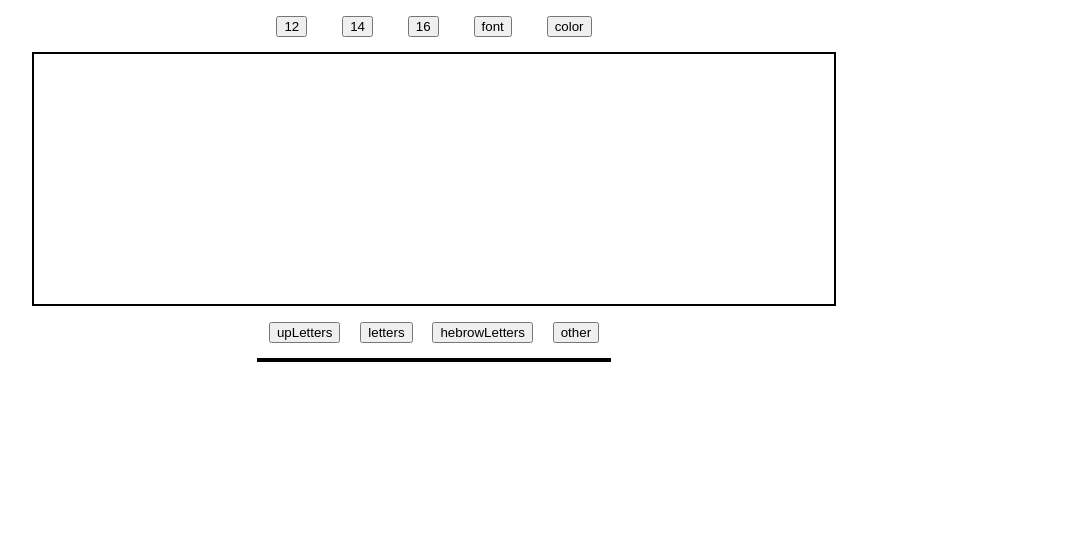
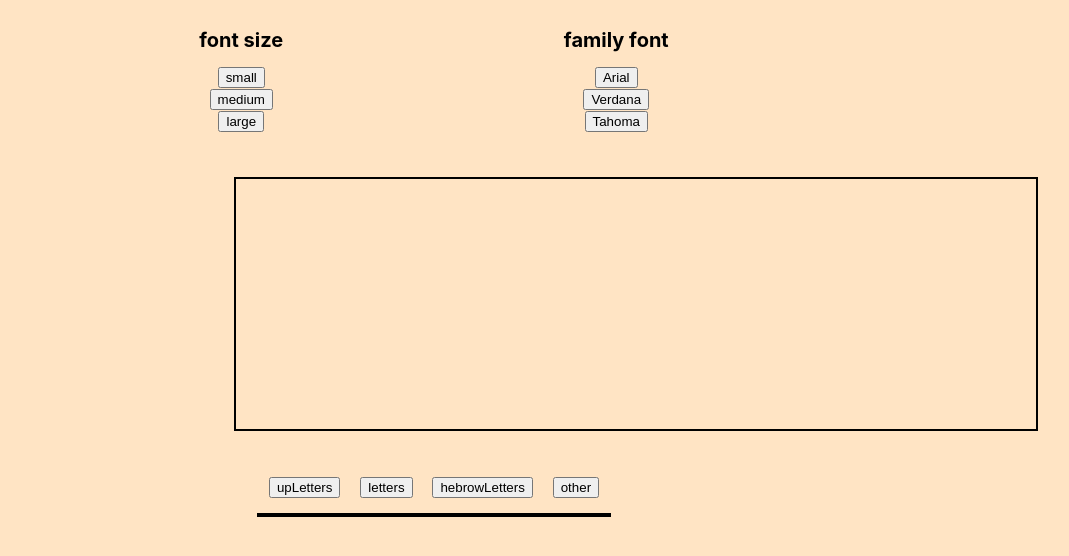
Before and after one commit to LeaScetbon/FullStackProject4, a React (Create React App) app: page / in a window 1280 px wide. Shown: the top 556 px of the page, without its empty margins (206-1275 px from the left). Built offline with nearby package versions, Linux system fonts and the light colour scheme.

Commit message:
16/04 14:00

```diff
--- a/src/App.css
+++ b/src/App.css
@@ -1,3 +1,4 @@
+
 .App {
   text-align: center;
 }
@@ -5,6 +6,9 @@
 .App-logo {
   height: 40vmin;
   pointer-events: none;
+}
+h1{
+  font-size: 20px;
 }
 
 @media (prefers-reduced-motion: no-preference) {
--- a/src/App.js
+++ b/src/App.js
@@ -4,6 +4,7 @@ import React from 'react';
 import Screen from './screen';
 import Keyboard from "./keyboard";
 import ButtonStyle from "./buttonStyle";
+import Color from './color';
 
 export class App extends React.Component {
   /*state = {
@@ -16,16 +17,25 @@ export class App extends React.Component {
 
   render() {
     return (
-      <div id="App" className="App" style={{/* display: "flex", justifyContent: "space-around" */alignItems: 'center', margin: 'auto' }}>
-        {/*<Color/>*/}
-        <div style={{ width: '350px', display: "flex", justifyContent: "space-around", padding: '15px', margin: 'auto' }}>
-          <ButtonStyle content="12" />
-          <ButtonStyle content="14" />
-          <ButtonStyle content="16" />
-          <ButtonStyle content="font" />
-          <ButtonStyle content="color" />
+      <div id="App" className="App" style={{ /*display: "flex", justifyContent: "space-around" ,*/alignItems: 'center', margin: 'auto' }}>
+        <div style={{ width: '750px', display: "flex", justifyContent: "space-around", padding: '15px', margin: 'auto', alignItems: 'center' }}>
+          {/* <Color /> */}
+          <div>
+            <h1>font size</h1>
+            <ButtonStyle content="small" />
+            <ButtonStyle content="medium" />
+            <ButtonStyle content="large" />
+          </div>
+          <div>
+            <h1>family font</h1>
+            <ButtonStyle content="Arial" />
+            <ButtonStyle content="Verdana" />
+            <ButtonStyle content="Tahoma" />
+          </div>
         </div>
-        <Screen />
+        <div style={{ width: '400px', display: "flex", justifyContent: "space-around", padding: '30px', margin: 'auto' }}>
+          <Screen />
+        </div>
         <div style={{ width: '350px', display: "flex", justifyContent: "space-around", padding: '15px', margin: 'auto' }}>
           <Keyboard content="upLetters" />
           <Keyboard content="letters" />
--- a/src/button.css
+++ b/src/button.css
@@ -9,4 +9,5 @@
 .buttonClass{
     flex:1;
     padding: 3px;
+    font-family:'Lucida Sans', 'Lucida Sans Regular', 'Lucida Grande', 'Lucida Sans Unicode', Geneva, Verdana, sans-serif
 }
--- a/src/buttonStyle.js
+++ b/src/buttonStyle.js
@@ -9,9 +9,18 @@ export class ButtonStyle extends React.Component {
     }
 
     handleClickStyle = () => {
-    if (this.props.content === '+') {
-        Screen.props.style.fontSize='larger';
-    }
+        if (this.props.content === 'small')
+            document.getElementById('Screen').style.fontSize = '15px';
+        else if (this.props.content === 'medium')
+            document.getElementById('Screen').style.fontSize = '20px';
+        else if (this.props.content === 'large')
+            document.getElementById('Screen').style.fontSize = '30px';
+        else if (this.props.content === 'Arial')
+            document.getElementById('Screen').style.fontFamily = "'Franklin Gothic Medium', 'Arial Narrow', Arial, sans-serif";
+            else if (this.props.content === 'Verdana')
+            document.getElementById('Screen').style.fontFamily = "'Lucida Sans', 'Lucida Sans Regular', 'Lucida Grande', 'Lucida Sans Unicode', Geneva, Verdana, sans-serif";
+            else if (this.props.content === 'Tahoma')
+            document.getElementById('Screen').style.fontFamily = "Verdana, Geneva, Tahoma, sans-serif";
         };
 
     render() {
--- a/src/color.js
+++ b/src/color.js
@@ -1,49 +1,81 @@
-// // import { SketchPicker, BlockPicker } from "react-color";
+// import { SketchPicker, BlockPicker } from "react-color";
 // import { useState } from "react";
 // import React from "react";
+
 // export class Color extends React.Component {
+
 //     //creating state to store our color and also set color using onChange event for sketch picker
-//     constructor(props){
+//     constructor(props) {
 //         super(props);
 //         this.state = {
 //             r: "0",
 //             g: "0",
 //             b: "0",
-//             a: "100",
-
+//             a: "100"
 //         }
-
 //     }
 
+//     // destructuring rgba from state
+//     render() {
+//         const { r, g, b, a } = this.sketchPickerColor;
+//         return (
+//             <div className="sketchpicker">
+//                 <h6>Sketch Picker</h6>
+//                 {/* Div to display the color  */}
+//                 <div style={{
+//                     backgroundColor: `rgba(${r},${g},${b},${a})`,
+//                     width: 100,
+//                     height: 50,
+//                     border: "2px solid white",
+//                 }}></div>
 
-
-//     // destructuring rgba from state
-
-
-//    render(){
-//     const { r, g, b, a } = this.sketchPickerColor;
-//     return (
-
-//     <div className="sketchpicker">
-//       <h6>Sketch Picker</h6>
-//       {/* Div to display the color  */}
-//       <div style={{
-//           backgroundColor: `rgba(${r},${g},${b},${a})`,
-//           width: 100,
-//           height: 50,
-//           border: "2px solid white",
-//         }}></div>
-
-//       {/* Sketch Picker from react-color and handling color on onChange event */}
-//       <SketchPicker
-//         onChange={(color) => {
-//           setSketchPickerColor(color.rgb);
-//         }}
-//         color={sketchPickerColor}/>
-//     </div>
-//     );
+//                 {/* Sketch Picker from react-color and handling color on onChange event */}
+//                 <SketchPicker
+//                     onChange={(color) => {
+//                         setSketchPickerColor(color.rgb);
+//                     }}
+//                     color={sketchPickerColor} />
+//             </div>
+//         );
 //     }
 
 // }
 
-//   export default Color;
+// export default Color;
+import { SketchPicker, BlockPicker } from "react-color";
+import { useState } from "react";
+
+function Color() {
+    //creating state to store our color and also set color using onChange event for sketch picker
+    const [sketchPickerColor, setSketchPickerColor] = useState({
+        r: "241",
+        g: "112",
+        b: "19",
+        a: "1",
+    });
+    // destructuring rgba from state
+    const { r, g, b, a } = sketchPickerColor;
+
+    return (
+        <div className="Color" style={{ display: "flex", justifyContent: "space-around" }}>
+            <div className="sketchpicker">
+                <h6>Color</h6>
+                {/* Div to display the color  */}
+                <div style={{
+                    backgroundColor: `rgba(${r},${g},${b},${a})`,
+                    width: 60,
+                    height: 30,
+                    border: "2px solid white",
+                }}></div>
+
+                {/* Sketch Picker from react-color and handling color on onChange event */}
+                <SketchPicker onChange={(color) => {
+                    setSketchPickerColor(color.rgb);
+                    document.getElementById('Screen').style.backgroundColor = {color};
+                }} color={sketchPickerColor} />
+            </div>
+        </div>
+    );
+}
+
+export default Color;
--- a/src/index.css
+++ b/src/index.css
@@ -5,6 +5,7 @@ body {
     sans-serif;
   -webkit-font-smoothing: antialiased;
   -moz-osx-font-smoothing: grayscale;
+  background-color: bisque;
 }
 
 code {
--- a/src/screen.js
+++ b/src/screen.js
@@ -5,7 +5,9 @@ export class Screen extends React.Component {
 
   render() {
     return (
-      <div className="ScreenClass" id="Screen" clickHandler={this.handleClick} style={{fontSize:'20px', border: 'solid 2px black ', width: '800px', height: '250px', margin:'auto' }} >
+      <div>
+        <div className="ScreenClass" id="Screen" clickHandler={this.handleClick} style={{ fontSize: '20px', border: 'solid 2px black ', width: '800px', height: '250px', margin: 'auto' }} >
+        </div>
       </div>
     );
   }
```
Lines whose indentation alone changed are shown as unchanged.
